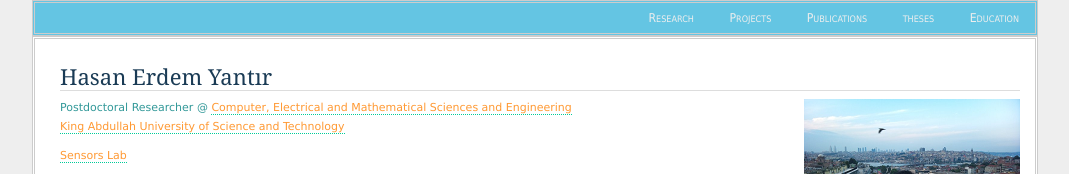
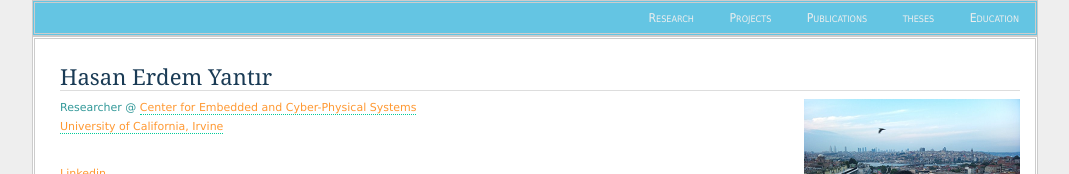
Before and after one commit to hasaney/hasaney.github.io, a plain HTML site: page index.html in a window 1280 px wide. Shown: the top 174 px of the page, without its empty margins (105-1174 px from the left). Drawn offline with Linux system fonts and the light colour scheme.

Commit message:
Update index.html

```diff
--- a/index.html
+++ b/index.html
@@ -31,7 +31,9 @@
 <div id="main"><div id="content"><div class="post" id="post-5"><div class="entry">
 
 <h1 class="title">Hasan Erdem Yantır </h1>
-<p><img src="webfiles\hasan.png" align="right" border="0"> Postdoctoral Researcher @ <a href="https://cemse.kaust.edu.sa">Computer, Electrical and Mathematical Sciences and Engineering</a> <br>  <a href="http://www.kaust.edu.sa">King Abdullah University of Science and Technology</a><br>
+<p><img src="webfiles\hasan.png" align="right" border="0"> Researcher @ <a href="https://cecs.uci.edu">Center for Embedded and Cyber-Physical Systems</a> <br>  <a href="http://www.cecs.uci.edu">University of California, Irvine</a><br>
+</p>
+<!-- <p><img src="webfiles\hasan.png" align="right" border="0"> Postdoctoral Researcher @ <a href="https://cemse.kaust.edu.sa">Computer, Electrical and Mathematical Sciences and Engineering</a> <br>  <a href="http://www.kaust.edu.sa">King Abdullah University of Science and Technology</a><br>
 </p>
 <p><a href="https://cemse.kaust.edu.sa/sensors">Sensors Lab </a> </p>
 <p><a href="https://cemse.kaust.edu.sa/ccsl">Communication and Computing Systems Lab</a> </p>
```
